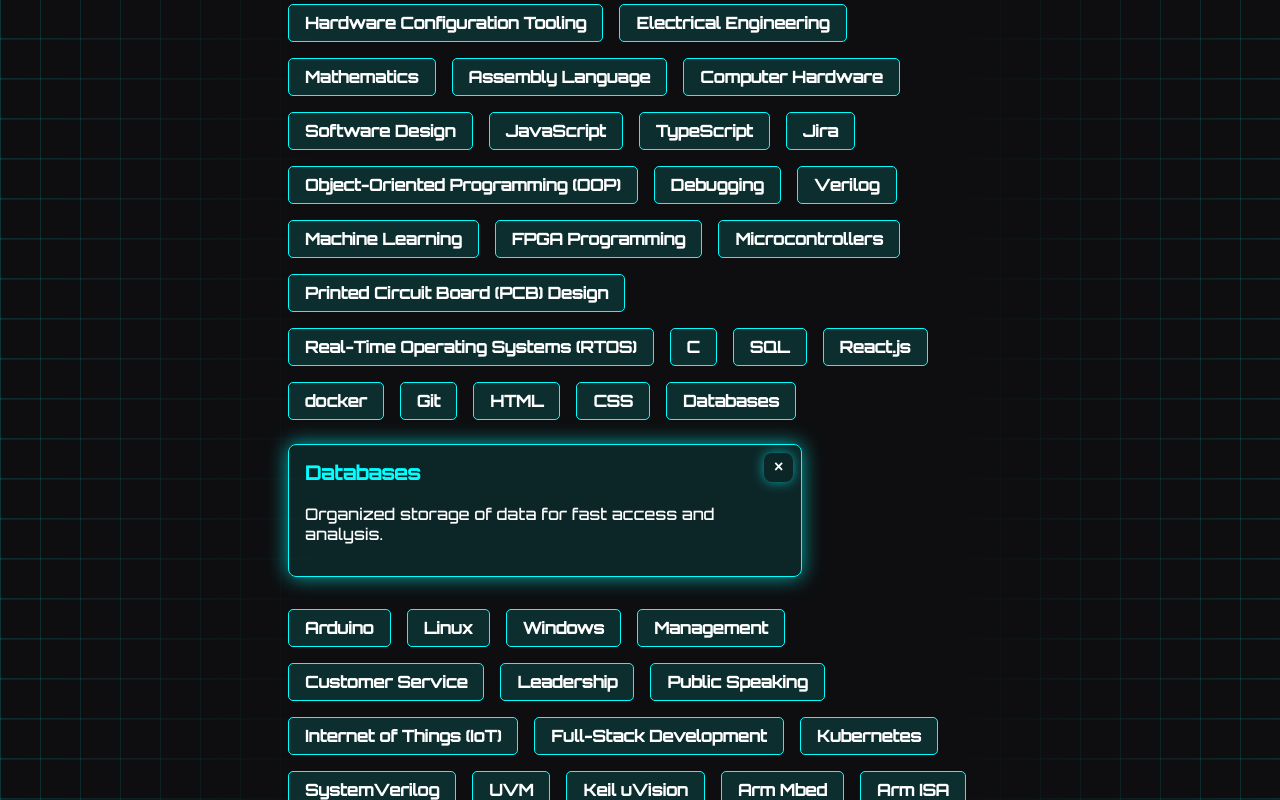
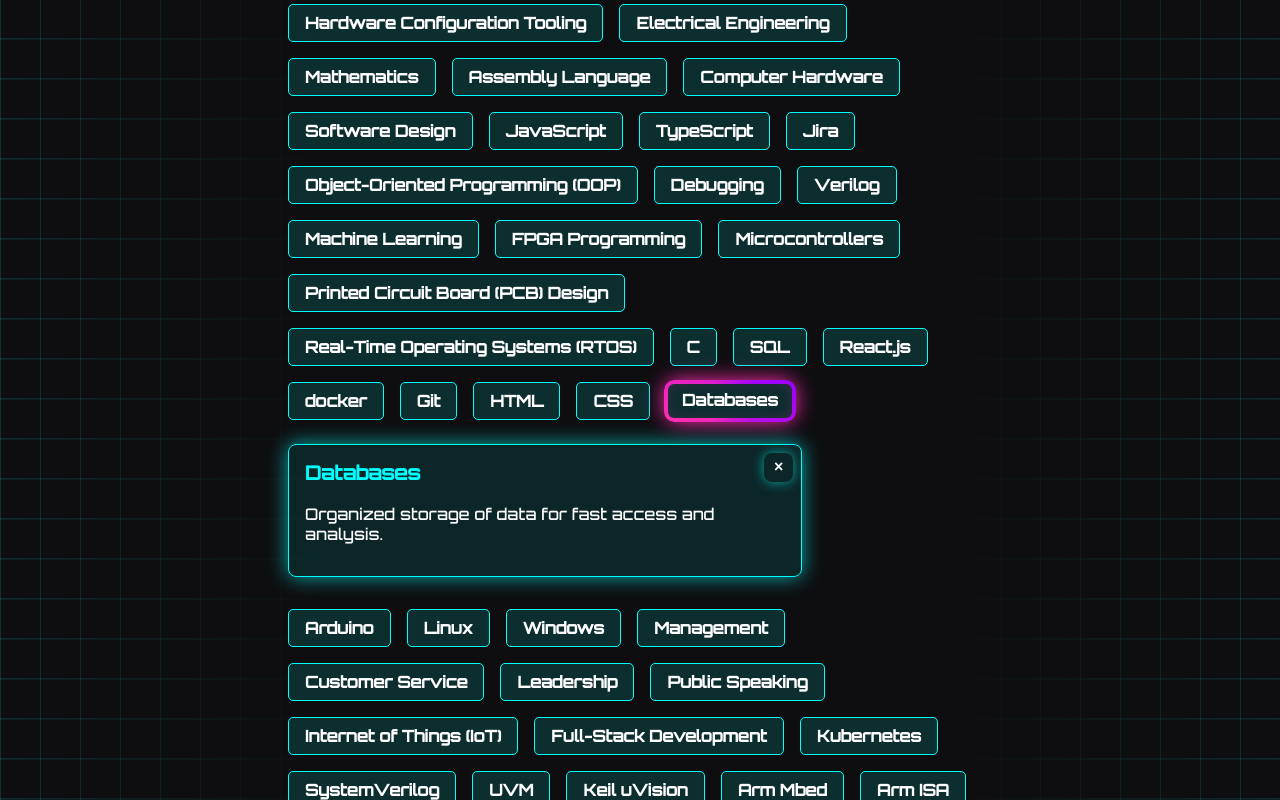
Before and after one commit to mrcoulter45/portfolio-V2, a plain HTML site: page index.html in a window 1280 px wide. Both pictures are taken after a click on the element "Databases". Shown: the part 1774-2574 px from the top of the page. Drawn offline with Linux system fonts and the light colour scheme.

Commit message:
update skills

```diff
--- a/index.html
+++ b/index.html
@@ -358,6 +358,59 @@
         color: #0ff;
         text-shadow: 0 0 8px #0ff;
       }
+
+      /* Allow animation of custom gradient angle */
+      @property --gradient-angle {
+        syntax: "<angle>";
+        initial-value: 0deg;
+        inherits: false;
+      }
+
+      /* Glowing animated circuit effect for selected skill */
+      .skill.glow-active {
+        position: relative;
+        z-index: 0;
+        background: #0ff2;
+        border-radius: 10px;
+        box-shadow:
+          0 0 20px #ff2daf,
+          0 0 30px #ff2daf55,
+          inset 0 0 15px #ff2daf33;
+        border: none;
+        transition: all 0.3s ease;
+      }
+
+      /* Rotating conic glow ring around the skill */
+      .skill.glow-active::before {
+        content: "";
+        position: absolute;
+        inset: -2px;
+        z-index: -1;
+        background: conic-gradient(
+          from var(--gradient-angle),
+          #FF2DAF,
+          #9D00FF,
+          #FF2DAF
+        );
+        border-radius: 10px;
+        padding: 4px;
+
+        mask: linear-gradient(#000 0 0) content-box, linear-gradient(#000 0 0);
+        mask-composite: exclude;
+        -webkit-mask-composite: destination-out;
+
+        animation: rotate 4s linear infinite;
+        opacity: 1;
+      }
+
+      @keyframes rotate {
+        from {
+          --gradient-angle: 0deg;
+        }
+        to {
+          --gradient-angle: 360deg;
+        }
+      }
     </style>
     <script>
       const nameText = "Michael Coulter";
@@ -389,7 +442,10 @@
         document.querySelectorAll(".skill").forEach(skill => {
           skill.addEventListener("click", () => {
             const existingPopup = document.querySelector(".skill-popup-inline-wrapper");
-            if (existingPopup) existingPopup.remove();
+            if (existingPopup) {
+              existingPopup.remove();
+              document.querySelectorAll(".skill").forEach(s => s.classList.remove("glow-active"));
+            }
 
             const wrapper = document.createElement("div");
             wrapper.className = "skill-popup-inline-wrapper";
@@ -404,9 +460,11 @@
 
             popup.querySelector(".close-btn").addEventListener("click", () => {
               wrapper.remove();
+              skill.classList.remove("glow-active");
             });
 
             wrapper.appendChild(popup);
+            skill.classList.add("glow-active");
             skill.insertAdjacentElement("afterend", wrapper);
           });
         });
```
